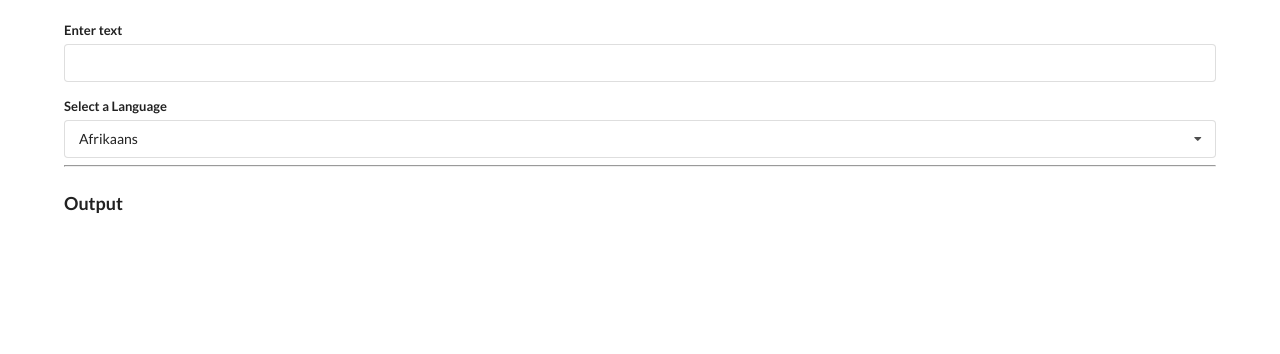
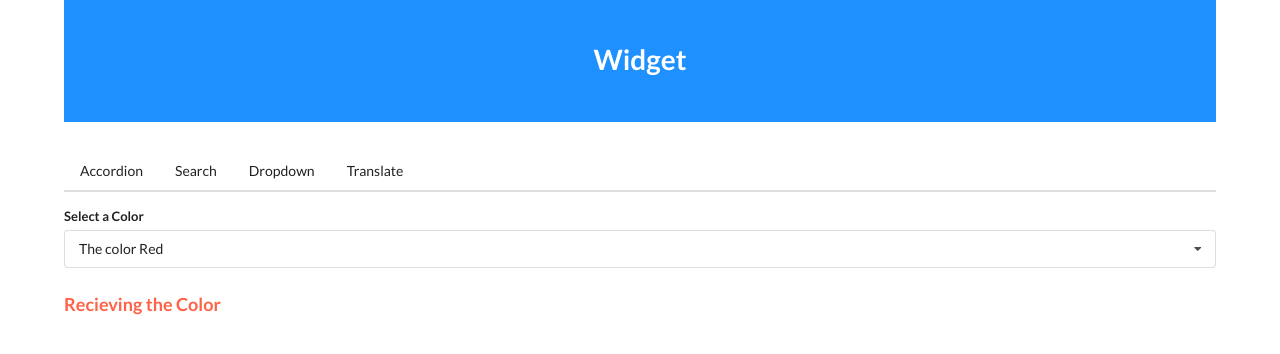
Before and after one commit to paulonova/React-Widget, a React (Create React App) app: page /dropdown in a window 1280 px wide. Shown: the top 354 px of the page. Built offline with nearby package versions, Linux system fonts and the light colour scheme.

Commit message:
Creating the nav menu

```diff
--- a/src/App.js
+++ b/src/App.js
@@ -1,7 +1,11 @@
 import React, {useState} from 'react';
 import Search from './components/Search';
 import Dropdown from './components/Dropdown';
+import Accordion from './components/Accordion';
 import Translate from './components/Translate';
+import Header from './components/Header';
+import Route from './components/Route';
+import Menu from './components/Menu';
 
 
 const items= [
@@ -38,13 +42,41 @@ const options = [
 
 const App = () =>{
 
+const [selected, setSelected] = useState(options[0]);
 
   return(
     <div>
-      <Translate/>
+    <Header/>
+    <Menu/>
+      <Route path="/">
+        <Accordion items={items}/>
+      </Route>
+      <Route path="/list">
+        <Search/>
+      </Route>
+      <Route path="/dropdown">
+        <Dropdown
+        label='Select a Color'
+        options={options}
+        selected={selected}
+        onSelectedChange={setSelected}
+        />
+      </Route>
+      <Route path="/translate">
+        <Translate/>
+      </Route>
     </div>
   );
 };
 
 
 export default App;
+
+/**
+ * PS: When you pass a props from an inside component
+ * the props be available to the parents also.
+ * EX:
+ * <Route path="/">
+      <Accordion items={items}/>  //props available to Route
+    </Route>
+ */
--- a/src/components/Convert.js
+++ b/src/components/Convert.js
@@ -1,15 +1,42 @@
 import React, {useState, useEffect} from 'react';
+import axios from 'axios';
 
-
+const apiKey="AIzaSyCHUCmpR7cT_yDFHC98CZJy2LTms-IwDlM";
 const Convert = ({language, text})=>{
 
+  const [translated, setTranslated] = useState('');
+  const [debaoucedText, setDebouncedText] = useState(text);
+
   useEffect(()=>{
-    console.log('New language or text');
-  }, [language, text]);
+    const timmerId = setTimeout(()=>{
+      setDebouncedText(text);
+    }, 700);
+
+    return ()=>{
+      clearTimeout(timmerId);
+    }
+  }, [text])
+
+  useEffect(()=>{
+
+    const doTranslation = async ()=>{
+     const res = await axios.post('https://translation.googleapis.com/language/translate/v2', {}, {
+        params:{
+          q: debaoucedText,
+          target: language.value,
+          key: apiKey
+        }
+      });
+      setTranslated(res.data.data.translations[0].translatedText);
+    }
+
+    doTranslation();
+
+  }, [language, debaoucedText]);
 
   return(
     <div>
-
+      <h1 className="ui header">{translated}</h1>
     </div>
   );
 };
--- a/src/components/Dropdown.js
+++ b/src/components/Dropdown.js
@@ -56,6 +56,8 @@ const Dropdown = ({label,options, selected, onSelectedChange})=>{
           </div>
         </div>
 
+        <h3 style={{color: selected.value}}>Recieving the Color</h3>
+
       </div>
 
     </div>
--- /dev/null
+++ b/src/components/Header.js
@@ -0,0 +1,26 @@
+import React from 'react';
+
+
+const Header = ()=>{
+
+  const heading={
+    color: "white",
+    backgroundColor: "DodgerBlue",
+    padding: "45px",
+    textAlign: 'center',
+    fontFamily: "Arial",
+    marginBottom: '30px'
+  }
+
+  const whiteColor={
+    color: 'white'
+  }
+
+  return(
+    <div style={heading}>
+      <h1 style={whiteColor} className="ui header"> Widget </h1>
+    </div>
+  )
+}
+
+export default Header;
--- /dev/null
+++ b/src/components/Link.js
@@ -0,0 +1,18 @@
+import React from 'react';
+
+
+const Link = ({href, className, children})=>{
+
+  const onClick = (event)=>{
+    event.preventDefault();
+    window.history.pushState({}, '', )
+  }
+  return(
+    <a onClick={onClick} href={href} className={className}>
+      {children}
+    </a>
+  );
+};
+
+
+export default Link;
--- /dev/null
+++ b/src/components/Menu.js
@@ -0,0 +1,16 @@
+import React from 'react';
+import Link from './Link';
+
+const Menu = ()=>{
+  return(
+    <div className="ui secondary pointing menu">
+      <Link className="item" href="/">Accordion</Link>
+      <Link className="item" href="/list">Search</Link>
+      <Link className="item" href="/dropdown">Dropdown</Link>
+      <Link className="item" href="/translate">Translate</Link>
+    </div>
+  );
+};
+
+
+export default Menu;
--- /dev/null
+++ b/src/components/Route.js
@@ -0,0 +1,9 @@
+
+
+const Route = ({path, children})=>{
+  return window.location.pathname === path
+        ? children
+        : null;
+}
+
+export default Route;
--- a/src/components/Translate.js
+++ b/src/components/Translate.js
@@ -22,7 +22,7 @@ const options = [
   }
 ]
 
-const apiKey="AIzaSyCHUCmpR7cT_yDFHC98CZJy2LTms-IwDlM";
+
 
 const Translate = ()=>{
 
```
Also changed, not shown: src/components/Accordion.js (line endings or trailing spaces), 1 other file (tests, documents, lock files or other folders).
